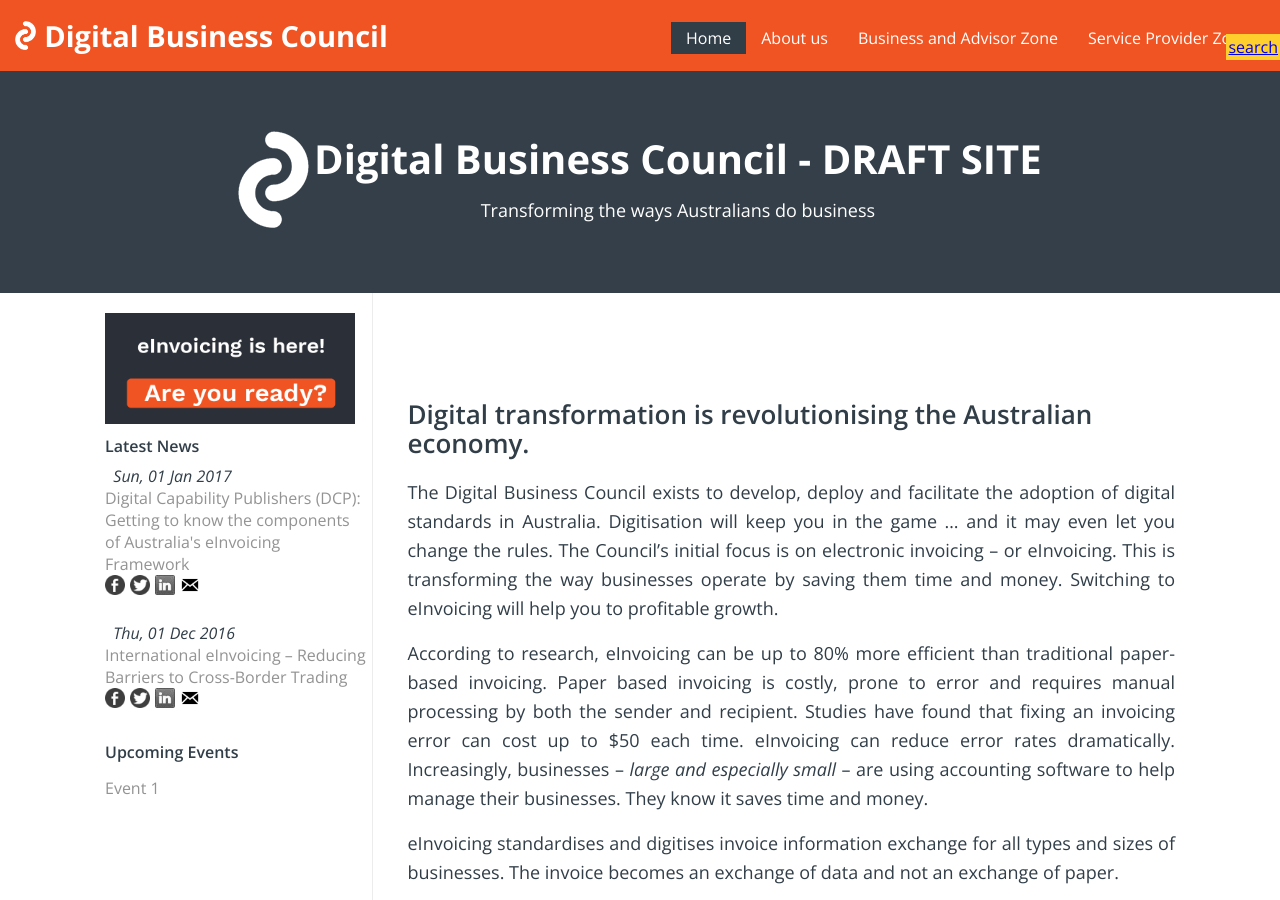
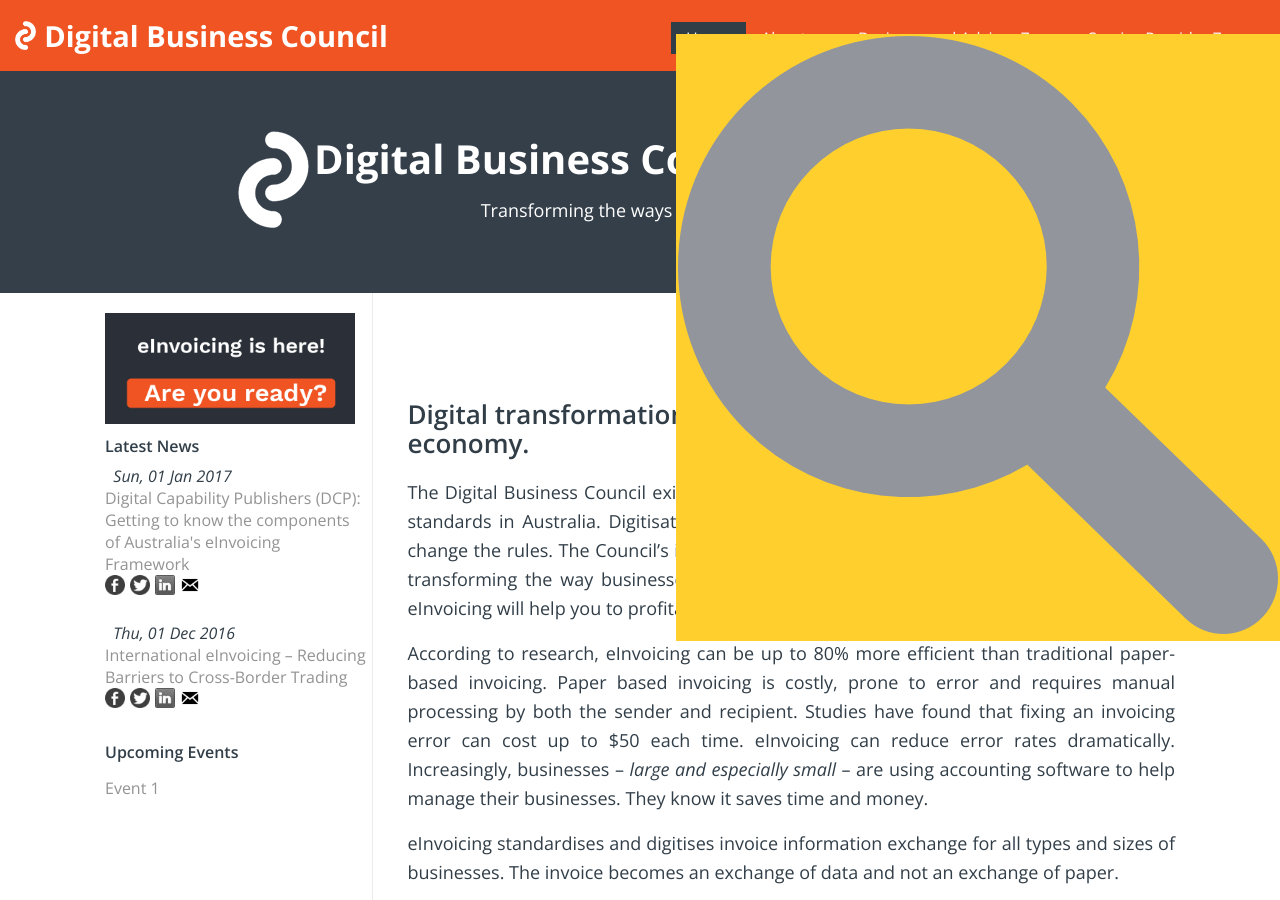
Before and after one commit to Digital-Business-Council/Digital-Business-Council.github.io, a Jekyll site: the page built from index.md, in a window 1280 px wide and 900 px high. Built offline with Jekyll 4.4.1, drawn with Linux system fonts in a browser that asks for light colours; our own code applies the rules of GitHub Pages for plain Markdown files.

Commit message:
Update search-bar.html

```diff
--- a/_includes/search-bar.html
+++ b/_includes/search-bar.html
@@ -1,12 +1,12 @@
 <div class="searchBar" id="searchBar">
 	<div class="sIcon">
-		<a href="javascript:void(0)" id="searchIcon">search</a>
+		<a href="javascript:void(0)" id="searchIcon"><img src="images/search-icon.png"/></a>
 	</div>
 	<div id="search" class="search">
               <form role="search" method="get" action="{{ site.baseurl }}/search/">
                   <input id="searchString" name="searchString"
                          placeholder="enter search terms.." type="text" class="searchString">
-                  <input id="searchButton" name="googleSearchName" type="button" value="Search" class="searchButton">
+                  <input id="searchButton" name="googleSearchName" type="button" hidden="true" value="Search" class="searchButton">
               </form>
     	</div>
 </div>
```
